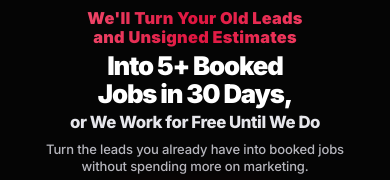
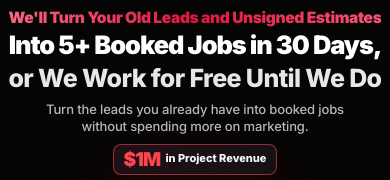
Before and after one commit to ignite-company/revival--funnel, a plain HTML site: page index.html in a window 390 px wide. Shown: the part 40-220 px from the top of the page. Drawn offline with Linux system fonts and the light colour scheme.

Commit message:
Fit hero headline into three full-width lines on mobile

```diff
--- a/index.html
+++ b/index.html
@@ -864,6 +864,19 @@ body.quiz-open{overflow:hidden!important}
 @media(max-width:767px) and (max-height:650px){
  .ignite-vsl-frame{width:min(185px,100%);width:min(230px,100%,max(125px,calc((100svh - 280px) * .5625)))}
 }
+/* Three deliberate headline lines, fitted to the available width without clipping. */
+.hero h1#hero-heading{width:100%!important;max-width:none!important;padding:0!important;text-wrap:nowrap!important}
+#hero-heading .ignite-headline-promise,#hero-heading .ignite-headline-guarantee,#hero-heading .ignite-headline-primary,#hero-heading .ignite-headline-secondary,#hero-heading .ignite-headline-gradient{white-space:nowrap!important;text-wrap:nowrap!important;overflow-wrap:normal!important;max-width:none!important}
+#hero-heading .ignite-headline-promise{font-size:var(--headline-fit,clamp(19px,2.3vw,28px))!important;line-height:1.16!important;letter-spacing:-.01em!important}
+#hero-heading .ignite-headline-primary{font-size:var(--headline-fit,clamp(30px,4.5vw,55px))!important;line-height:1.08!important}
+#hero-heading .ignite-headline-secondary{font-size:var(--headline-fit,clamp(18px,2.4vw,27px))!important;line-height:1.14!important;margin-top:5px!important}
+#hero-heading .ignite-headline-guarantee{margin-top:4px!important}
+@media(max-width:767px){
+ .hero h1#hero-heading{width:calc(100% + 12px)!important;margin:5px -6px 0!important}
+ #hero-heading .ignite-headline-promise{font-size:var(--headline-fit,clamp(12px,3.5vw,25px))!important;letter-spacing:-.025em!important}
+ #hero-heading .ignite-headline-primary{font-size:var(--headline-fit,clamp(18px,5.2vw,39px))!important;letter-spacing:-.04em!important}
+ #hero-heading .ignite-headline-secondary{font-size:var(--headline-fit,clamp(14px,4.1vw,28px))!important;letter-spacing:-.025em!important}
+}
 </style>
 <!-- Meta Pixel Code -->
 <script>
@@ -897,6 +910,34 @@ src="https://www.facebook.com/tr?id=1822916335803108&ev=PageView&noscript=1"
 </div></header>
 <section class="hero" aria-labelledby="hero-heading"><div class="container">
  <h1 id="hero-heading"><span class="ignite-headline-promise" style="text-transform:none"><span class="ignite-headline-gradient">We'll Turn Your Old Leads and Unsigned Estimates</span></span> <span class="ignite-headline-guarantee"><span class="ignite-headline-primary">Into 5+ Booked Jobs in 30 Days,</span> <span class="ignite-headline-secondary">or We Work for Free Until We Do</span></span></h1>
+<script>
+/* Fit each existing headline phrase to one full-width line, including after fonts load. */
+(function(){
+ const heading=document.getElementById('hero-heading');
+ const rows=Array.from(heading.querySelectorAll('.ignite-headline-promise,.ignite-headline-primary,.ignite-headline-secondary'));
+ function fitHeadline(){
+  const width=heading.clientWidth-4;
+  if(width<=0)return;
+  const mobile=window.matchMedia('(max-width:767px)').matches;
+  const caps=mobile?[25,39,28]:[28,55,27];
+  rows.forEach(function(row,index){
+   const range=document.createRange();
+   range.selectNodeContents(row);
+   let low=8,high=caps[index];
+   for(let i=0;i<12;i++){
+    const size=(low+high)/2;
+    row.style.setProperty('--headline-fit',size+'px');
+    if(range.getBoundingClientRect().width<=width)low=size;
+    else high=size;
+   }
+   row.style.setProperty('--headline-fit',Math.floor(low*10)/10+'px');
+  });
+ }
+ fitHeadline();
+ window.addEventListener('resize',fitHeadline,{passive:true});
+ if(document.fonts&&document.fonts.ready)document.fonts.ready.then(fitHeadline);
+})();
+</script>
  <p class="hero-subheadline">Turn the leads you already have into booked jobs without spending more on marketing.</p>
  <div class="ignite-hero-proof" aria-label="$1 million in project revenue"><span class="proof-value">$1M</span><span>in Project Revenue</span></div>
  <h2 class="ignite-video-heading ignite-vsl-heading">WATCH THIS FIRST</h2>
```
